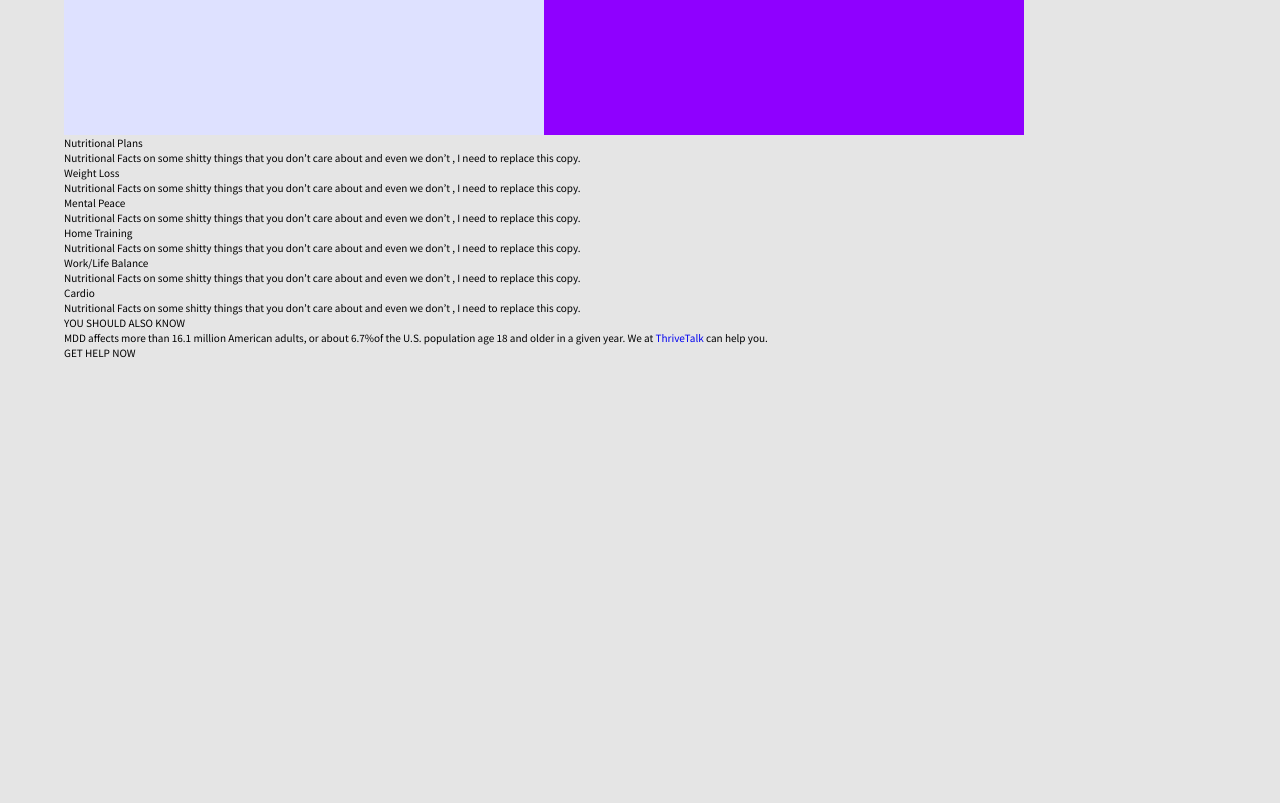
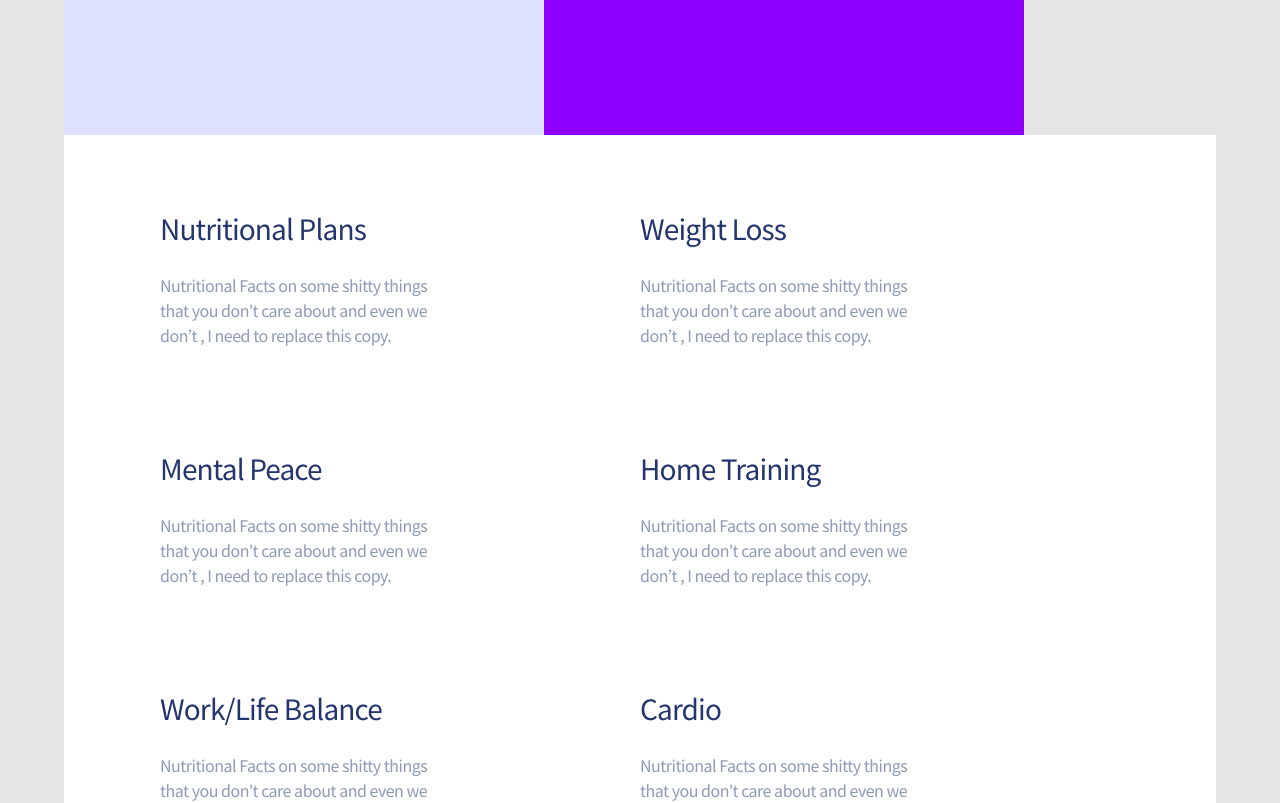
Before and after one commit to MezdrinM/ThriveTalk, a React (Create React App) app: page / in a window 1280 px wide. Shown: the part 4880-5683 px from the top of the page. Before the commit the page ends 5240 px from the top, so only its background shows below. Built offline with nearby package versions, Linux system fonts and the light colour scheme; the HTML template or start-up script is replaced by a standard one.

Commit message:
style for section-foulder

```diff
--- a/public/index.html
+++ b/public/index.html
@@ -108,48 +108,38 @@
         </ul>
     </section>
     <section class="section-outer section-foulder">
-      <div class="section-founder-box">
-        <div class="section-founder-box-text">
-          <div class="section-founder-box__title">Nutritional Plans</div>
-          <div class="section-founder-box__subtitle">Nutritional Facts on some shitty things that you don’t care about and even we don’t , I need to replace this copy.</div>
-          </div>
+      <div class="section-foulder-box">
+        <div class="section-foulder-box-text">
+          <div class="section-foulder-box-text__title">Nutritional Plans</div>
+          <div class="section-foulder-box-text__subtitle">Nutritional Facts on some shitty things that you don’t care about and even we don’t , I need to replace this copy.</div>
+        </div>
+        <div class="section-foulder-box-text">
+          <div class="section-foulder-box-text__title">Weight Loss</div>
+          <div class="section-foulder-box-text__subtitle">Nutritional Facts on some shitty things that you don’t care about and even we don’t , I need to replace this copy.</div>
+        </div>
+        <div class="section-foulder-box-text">
+          <div class="section-foulder-box-text__title">Mental Peace</div>
+          <div class="section-foulder-box-text__subtitle">Nutritional Facts on some shitty things that you don’t care about and even we don’t , I need to replace this copy.</div>
+        </div>
+        <div class="section-foulder-box-text">
+          <div class="section-foulder-box-text__title">Home Training</div>
+          <div class="section-foulder-box-text__subtitle">Nutritional Facts on some shitty things that you don’t care about and even we don’t , I need to replace this copy.</div>
+        </div>
+        <div class="section-foulder-box-text">
+          <div class="section-foulder-box-text__title">Work/Life Balance</div>
+          <div class="section-foulder-box-text__subtitle">Nutritional Facts on some shitty things that you don’t care about and even we don’t , I need to replace this copy.</div>
+        </div>
+        <div class="section-foulder-box-text">
+          <div class="section-foulder-box-text__title">Cardio</div>
+          <div class="section-foulder-box-text__subtitle">Nutritional Facts on some shitty things that you don’t care about and even we don’t , I need to replace this copy.</div>
+        </div>
       </div>
-      <div class="section-founder-box">
-        <div class="section-founder-box-text">
-          <div class="section-founder-box__title">Weight Loss</div>
-          <div class="section-founder-box__subtitle">Nutritional Facts on some shitty things that you don’t care about and even we don’t , I need to replace this copy.</div>
-          </div>
-      </div>
-      <div class="section-founder-box">
-        <div class="section-founder-box-text">
-          <div class="section-founder-box__title">Mental Peace</div>
-          <div class="section-founder-box__subtitle">Nutritional Facts on some shitty things that you don’t care about and even we don’t , I need to replace this copy.</div>
-          </div>
-      </div>
-      <div class="section-founder-box">
-        <div class="section-founder-box-text">
-          <div class="section-founder-box__title">Home Training</div>
-          <div class="section-founder-box__subtitle">Nutritional Facts on some shitty things that you don’t care about and even we don’t , I need to replace this copy.</div>
-          </div>
-      </div>
-      <div class="section-founder-box">
-        <div class="section-founder-box-text">
-          <div class="section-founder-box__title">Work/Life Balance</div>
-          <div class="section-founder-box__subtitle">Nutritional Facts on some shitty things that you don’t care about and even we don’t , I need to replace this copy.</div>
-          </div>
-      </div>
-      <div class="section-founder-box">
-        <div class="section-founder-box-text">
-          <div class="section-founder-box__title">Cardio</div>
-          <div class="section-founder-box__subtitle">Nutritional Facts on some shitty things that you don’t care about and even we don’t , I need to replace this copy.</div>
-          </div>
-      </div>
-      <div class="section-founder-description">
-        <div class="section-founder-description_image"></div>
-        <div class="section-founder-description_text">
-          <div class="text-sudtitle_top">YOU SHOULD ALSO KNOW</div>
-          <div class="text-sudtitle_title">MDD affects more than 16.1 million American adults, or about 6.7%of the U.S. population age 18 and older in a given year. We at <a href="/" class="logo">ThriveTalk</a> can help you.</div>
-          <div class="text-sudtitle_bottom">GET HELP NOW</div>
+      <div class="section-foulder-description">
+        <div class="section-foulder-description__image"><img src="../static/linkedin-sales-navigator-402831.jpg"></div>
+        <div class="section-foulder-description__text">
+          <div class="text-sudtitle__top">YOU SHOULD ALSO KNOW</div>
+          <div class="text-title">MDD affects more than 16.1 million American adults, or about 6.7%of the U.S. population age 18 and older in a given year. We at <a href="/" class="logo">ThriveTalk</a> can help you.</div>
+        <div class="text-sudtitle__bottom">GET HELP NOW</div>
         </div>
       </div>
     </section>
--- a/src/styles/main.scss
+++ b/src/styles/main.scss
@@ -6,6 +6,7 @@
 @import "./section-text.scss";
 @import "./section-box.scss";
 @import "./section-promo.scss";
+@import "./section-foulder.scss";
 
 .section-outer {
   width: $width;
@@ -34,3 +35,10 @@ a:hover{
   color: #1b1052;
   transition: .2s;
 }
+
+.logo{
+  font-size: 36px;
+  line-height: 53px;
+  letter-spacing: -0.01em;
+  color: #62D0DF;
+}
--- /dev/null
+++ b/src/styles/section-foulder.scss
@@ -0,0 +1,69 @@
+.section-foulder{
+    background: #ffffff;
+    display: flex;
+    flex-direction: column;
+
+    &-box{
+        display: flex;
+        flex-flow: row wrap;
+        align-items: center;
+        margin-bottom: 40px;
+
+        &-text{
+            width: 480px;
+            height: 240px;
+
+           &__title{
+            font-size: 28px;
+            line-height: 33px;
+            letter-spacing: -0.03em;
+            color: #22356F;
+            max-width: 60%;
+            margin: 77px auto 28px;
+         }
+
+          &__subtitle{
+            font-size: 16px;
+            line-height: 25px;
+            letter-spacing: -0.03em;
+            color: rgba(34, 53, 111, 0.5);
+            max-width: 60%;
+            margin: 0 auto;
+          }
+        }
+    }
+
+    &-description{
+        display: flex;
+        flex-direction: row;;
+
+        &__text{
+            display: flex;
+            flex-direction: column;
+            padding-left: 106px;
+
+            .text-sudtitle__top{
+                font-size: 16px;
+                line-height: 12px;
+                letter-spacing: 0.06em;
+                color: #22356F;
+                margin: 103px 0 225px;
+            }
+            .text-title{
+                font-size: 36px;
+                line-height: 53px;
+                letter-spacing: -0.01em;
+                color: #22356F;
+                width: 667px;
+                margin-bottom: 152px;
+
+                }
+            .text-sudtitle__bottom{
+                font-size: 16px;
+                line-height: 23px;
+                letter-spacing: 0.1em;
+                color: #FAB63E;
+            }
+        }
+    }
+}
```
Also changed, not shown: public/static/linkedin-sales-navigator-402831.jpg (added).
